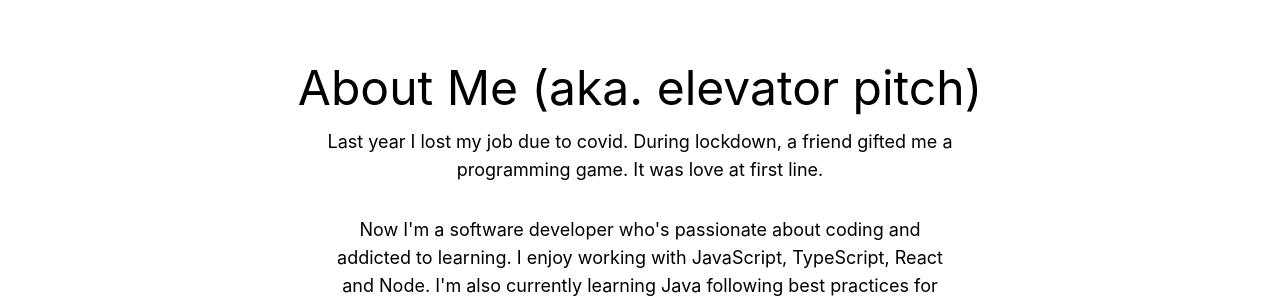
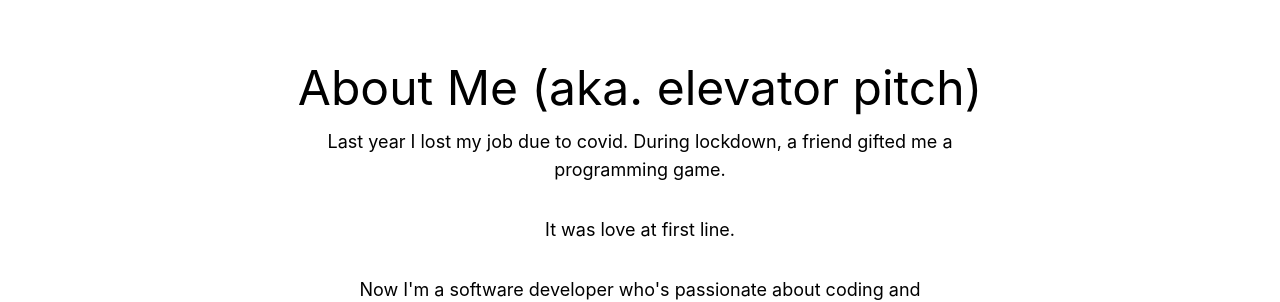
Before and after one commit to thanosades/nextjs-portfolio, a Next.js app: page / in a window 1280 px wide. Shown: the part 800-1102 px from the top of the page. Built offline with nearby package versions, Linux system fonts and the light colour scheme; no server answers.

Commit message:
split a paragraph

```diff
--- a/components/About.js
+++ b/components/About.js
@@ -5,8 +5,8 @@ export default function About() {
         <h3 className="text-5xl">About Me (aka. elevator pitch)</h3>
         <div className="text-lg flex flex-col justify-evenly mt-4 w-1/2 gap-8">
           <p>
-            Last year I lost my job due to covid. During lockdown, a friend gifted me a programming game. It was love at first line.
-          </p>
+            Last year I lost my job due to covid. During lockdown, a friend gifted me a programming game.</p>
+          <p>It was love at first line.</p>
           <p>
             Now I&#39;m a software developer who&#39;s passionate about coding and addicted to learning.
             I enjoy working with JavaScript, TypeScript, React and Node. I&#39;m also currently learning Java following best practices for
```
